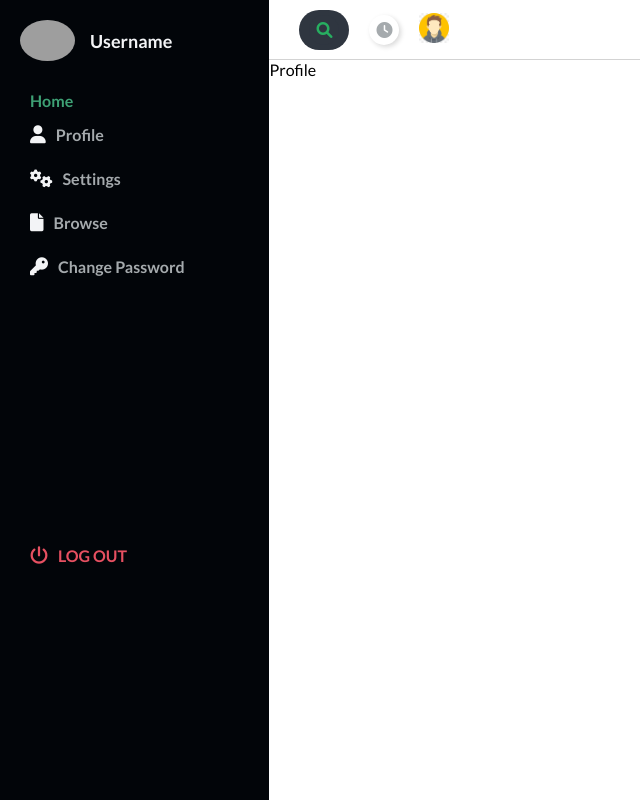
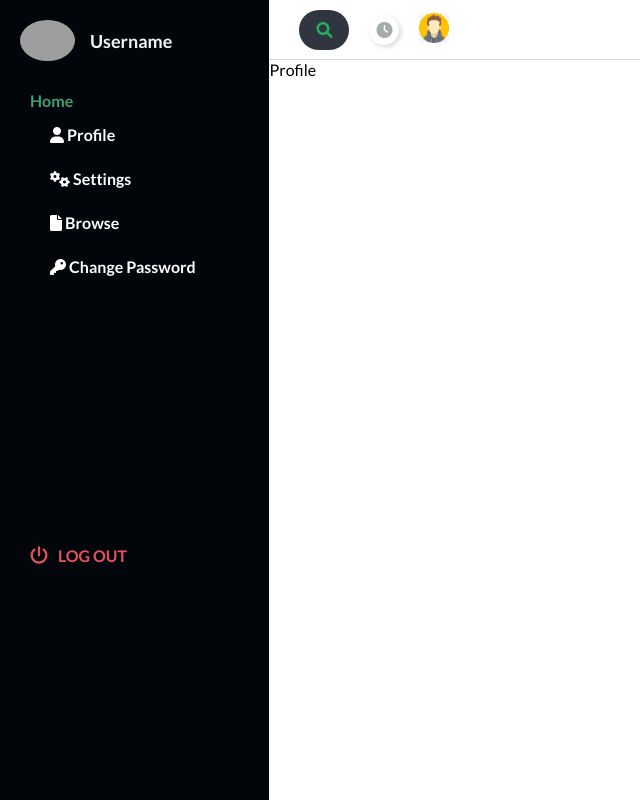
Before and after one commit to biki369/dashboard, a React (Create React App) app: page / in a window 1280 px wide. Shown: the whole page, without its empty margins (0-640 px from the left). Built offline with nearby package versions, Linux system fonts and the light colour scheme; grey boxes are pictures that could not be loaded.

Commit message:
changes in sidebar

```diff
--- a/src/components/SideBarElements/ChangePassword/ChangePassword.jsx
+++ b/src/components/SideBarElements/ChangePassword/ChangePassword.jsx
@@ -1,18 +1,16 @@
 import React, { Component } from "react";
-import './ChangePassword.css'
+import "./ChangePassword.css";
 export class ChangePassword extends Component {
   render() {
     return (
       <>
         <div class="login-page">
           <div class="form">
-
             <form class="login-form">
               <input type="password" placeholder="old password" />
               <input type="password" placeholder="new password" />
               <input type="password" placeholder="re-enter password" />
               <button>CHANGE PASSWORD</button>
-
             </form>
           </div>
         </div>
--- a/src/components/sidebar/Sidebar.css
+++ b/src/components/sidebar/Sidebar.css
@@ -34,9 +34,22 @@
 }
 
 .sidebar__title > i {
+
     font-size: 18px;
     display: none;
+
 }
+.sidebar-item{
+    padding: 1em;
+    margin:0.25em;
+    border-radius: 30px;
+
+}
+.sidebar-item:hover{
+    background-color: green;
+}
+
+
 
 .sidebar__menu > h2 {
     color: #3ea175;
@@ -48,10 +61,13 @@
 }
 
 .sidebar__link {
-    color: #f3f4f6;
+    color: #fff;
     padding: 10px;
     border-radius: 3px;
     margin-bottom: 5px;
+    width: 20em;
+    z-index:1;
+    list-style: none;
 }
 
 .active_menu_link {
@@ -65,7 +81,7 @@
 
 .sidebar__link > a {
     text-decoration: none;
-    color: #a5aaad;
+    color: #fff;
     font-weight: 700;
 }
 
--- a/src/components/sidebar/Sidebar.jsx
+++ b/src/components/sidebar/Sidebar.jsx
@@ -26,12 +26,15 @@ const Sidebar = ({ sidebarOpen, closeSidebar }) => {
 
         <div className="sidebar__menu">
           <h2>Home</h2>
+          <ul>
           {MenuItemsOne.map((elm, index) => (
-            <div className="sidebar__link" key={index}>
-              <i className={`fa ${elm.icon}`}></i>
-              <a href={elm.link}>{elm.name}</a>
-            </div>
+            <li className="sidebar__link " key={index}>
+
+              <a className={`sidebar-item`}href={elm.link}><i className={`fa ${elm.icon}`}> </i> {elm.name}</a>
+            </li>
           ))}
+          </ul>
+
 
 
           <div className="sidebar__logout">
```
